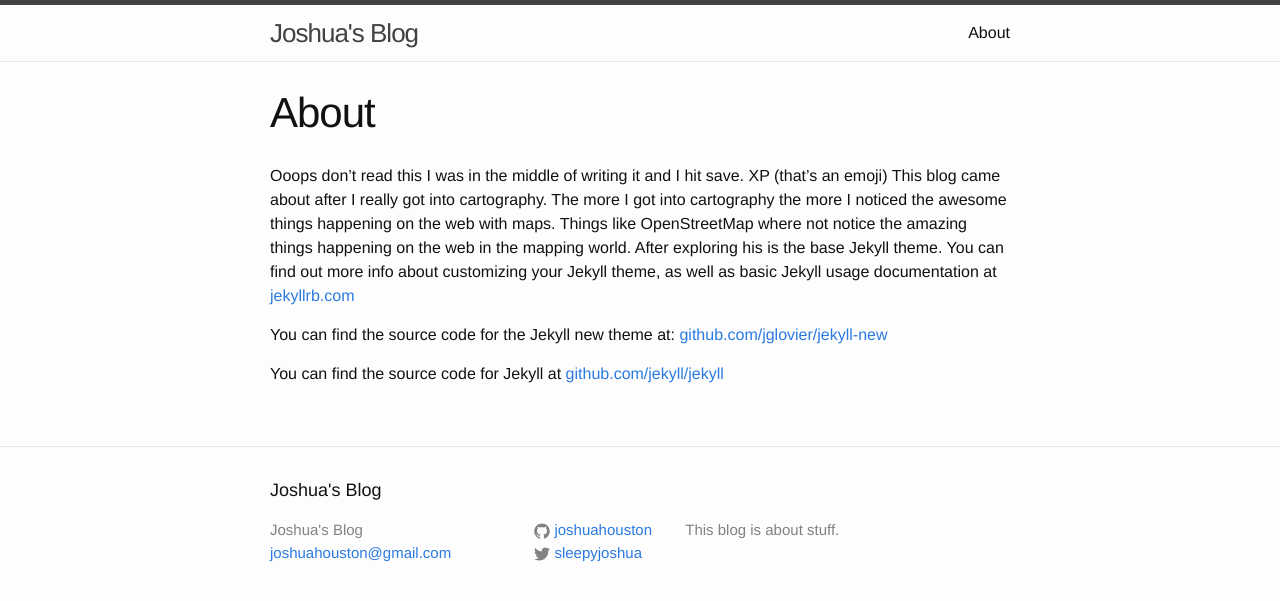
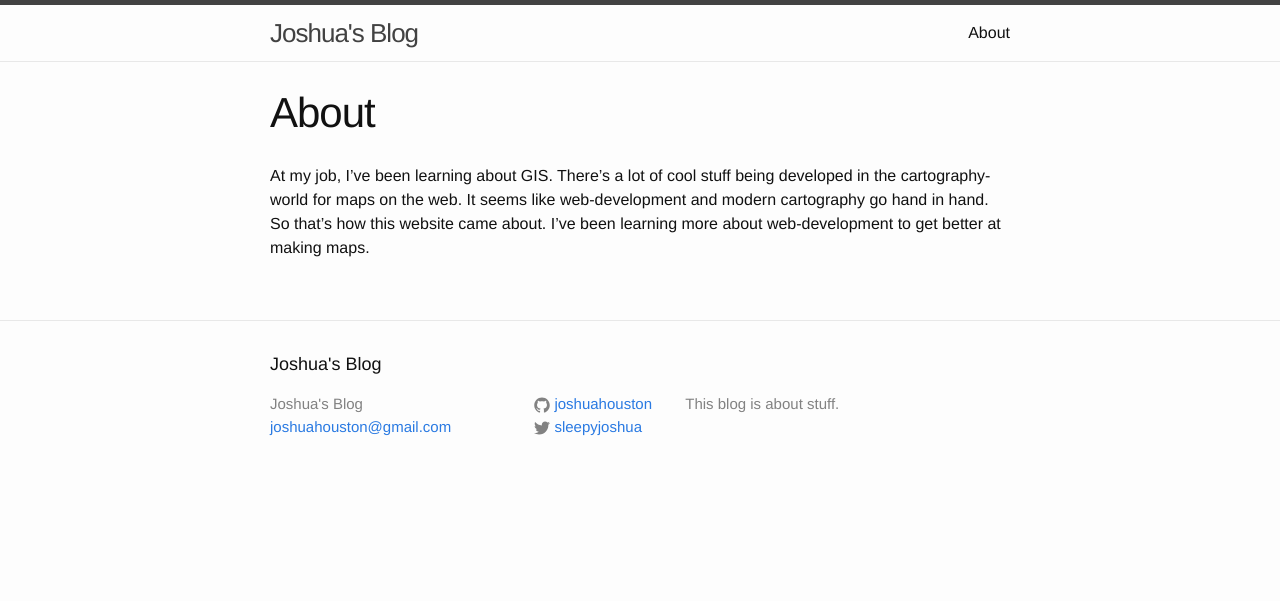
Before and after one commit to joshuahouston/joshuahouston.github.io, a Jekyll site: the page built from about.md, in a window 1280 px wide. Shown: the top 601 px of the page. Built offline with Jekyll 4.4.1, drawn with Linux system fonts in a browser that asks for light colours.

Commit message:
What it's all About.md
Changed what it’s all about

```diff
--- a/about.md
+++ b/about.md
@@ -4,8 +4,4 @@
 permalink: /about/
 ---
 
-Ooops don't read this I was in the middle of writing it and I hit save. XP (that's an emoji) This blog came about after I really got into cartography. The more I got into cartography the more I noticed the awesome things happening on the web with maps. Things like OpenStreetMap where not notice the amazing things happening on the web in the mapping world. After exploring  his is the base Jekyll theme. You can find out more info about customizing your Jekyll theme, as well as basic Jekyll usage documentation at [jekyllrb.com](http://jekyllrb.com/)
-
-You can find the source code for the Jekyll new theme at: [github.com/jglovier/jekyll-new](https://github.com/jglovier/jekyll-new)
-
-You can find the source code for Jekyll at [github.com/jekyll/jekyll](https://github.com/jekyll/jekyll)
+At my job, I've been learning about GIS. There's a lot of cool stuff being developed in the cartography-world for maps on the web. It seems like web-development and modern cartography go hand in hand. So that's how this website came about. I've been learning more about web-development to get better at making maps.
```
Also changed, not shown: README.md.
